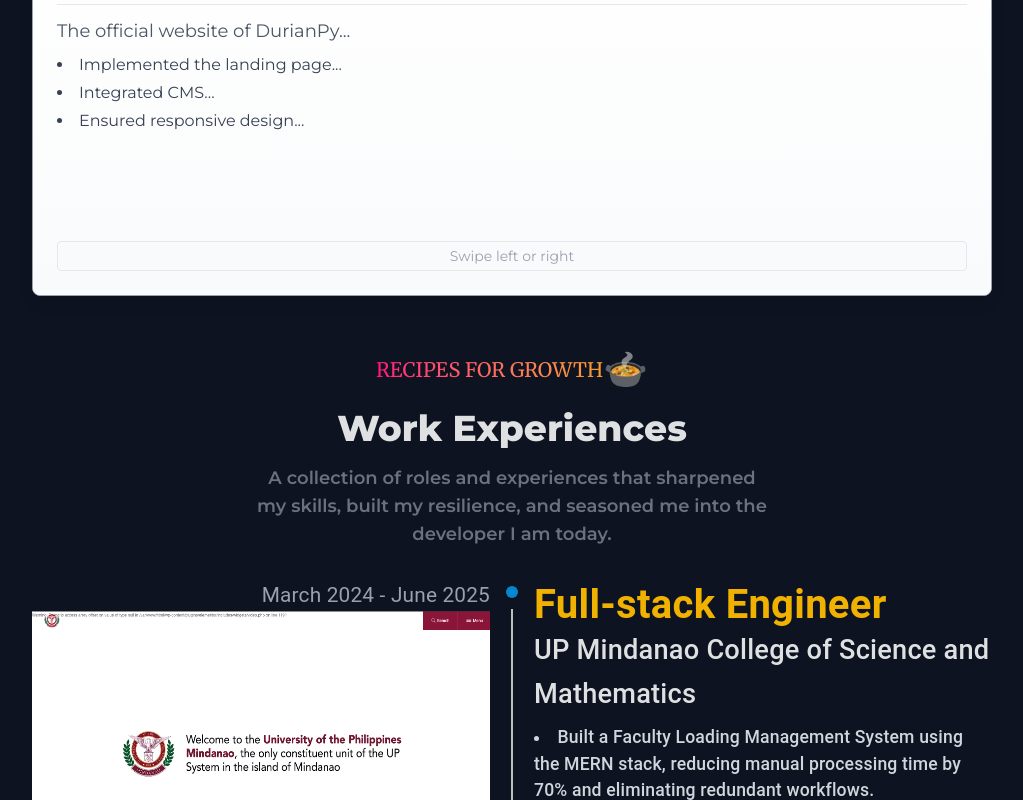
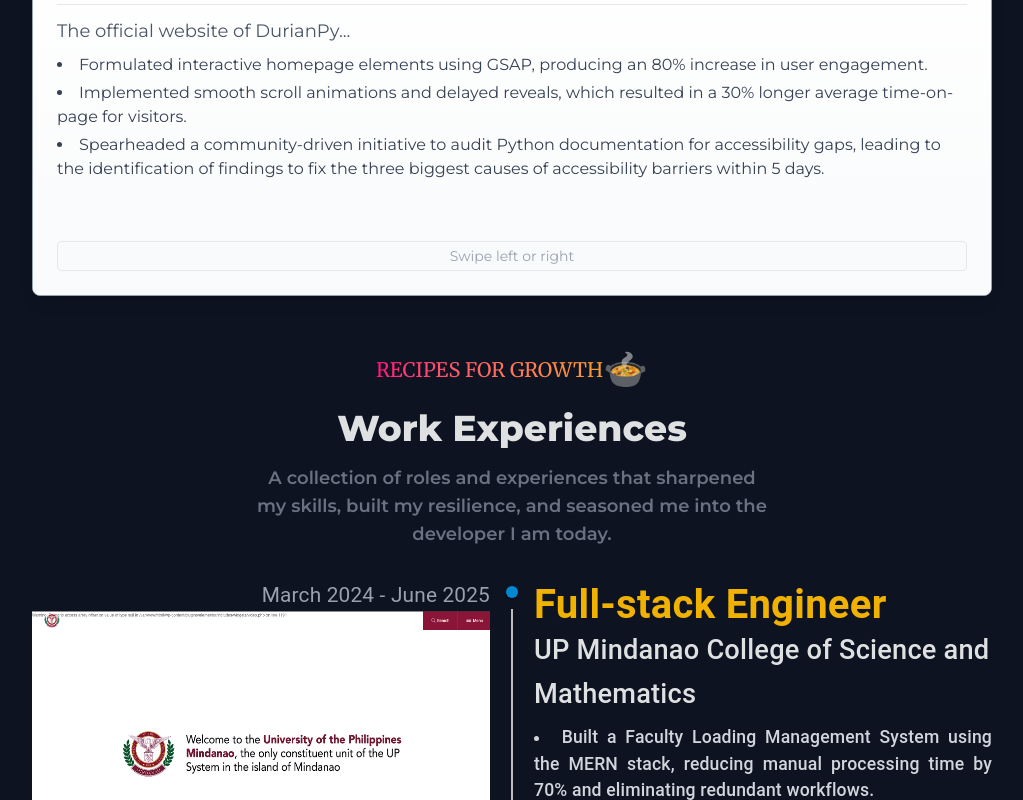
Before and after one commit to devRaxx/me, a React (Vite) app: page / in a window 1280 px wide. Shown: the part 1460-2260 px from the top of the page, without its empty margins (128-1151 px from the left). Built offline with nearby package versions, Linux system fonts and the light colour scheme; what tailwindcss-animated would draw is missing.

Commit message:
feat: added more UI fixes

```diff
--- a/src/ui/Cards.jsx
+++ b/src/ui/Cards.jsx
@@ -25,9 +25,9 @@ const projectData = [
     role: "Frontend Engineer",
     link: "https://www.durianpy.org",
     contributions: [
-      "Implemented the landing page...",
-      "Integrated CMS...",
-      "Ensured responsive design...",
+      "Formulated interactive homepage elements using GSAP, producing an 80% increase in user engagement.",
+      "Implemented smooth scroll animations and delayed reveals, which resulted in a 30% longer average time-on-page for visitors.",
+      "Spearheaded a community-driven initiative to audit Python documentation for accessibility gaps, leading to the identification of findings to fix the three biggest causes of accessibility barriers within 5 days.",
     ],
   },
   {
@@ -37,9 +37,9 @@ const projectData = [
     role: "Lead Frontend Dev",
     link: "https://promise-ph.web.app",
     contributions: [
-      "Built a social forum...",
-      "Designed responsive interfaces...",
-      "Implemented secure authentication...",
+      "Built a social forum platform to track and verify political pledges, enabling user-generated content with real-time updates via Firebase and facilitating 200+ daily interactions.",
+      "Designed fully responsive interfaces using ChakraUI and Tailwind CSS, ensuring a consistent and optimal user experience across 100% of mobile and desktop views.",
+      "Implemented secure authentication and a modular post architecture to handle high user interaction volumes with 99.9% uptime.",
     ],
   },
   {
@@ -49,9 +49,9 @@ const projectData = [
     role: "Frontend Dev",
     link: "https://www.techtix.app/",
     contributions: [
-      "Led front-end development...",
-      "Optimized UI/UX components...",
-      "Integrated serverless backend...",
+      "Led front-end development for UP Mindanao SPARCS' official event platform, streamlining registration for over 500+ participants and automating certificate generation with AWS Lambda with 100% accuracy.",
+      "Optimized UI/UX components by applying accessibility best practices, achieving a 99% Lighthouse accessibility score and reducing average user task time by 40%",
+      "Integrated a serverless backend with FastAPI, resulting in 99.9% system uptime and nearinstantaneous certificate delivery for participants.",
     ],
   },
   {
@@ -61,9 +61,9 @@ const projectData = [
     role: "Fullstack Engineer",
     link: "https://www.techtix.app/",
     contributions: [
-      "Built a FLMS using MERN stack...",
-      "Integrated automated scheduling...",
-      "Spearheaded legacy system migration...",
+      "Built a FLMS using MERN stack.",
+      "Integrated automated scheduling.",
+      "Spearheaded legacy system migration.",
     ],
   },
 ];
--- a/src/ui/ExperienceItem.jsx
+++ b/src/ui/ExperienceItem.jsx
@@ -62,7 +62,7 @@ const ExperienceItem = ({ date, title, company, points, image, aos, link }) => (
               variant="body1"
               fontSize={"1.1rem"}
               fontWeight={500}
-              align="inherit"
+              align="justify"
               component="li"
               className="text-gray-300"
             >
```
